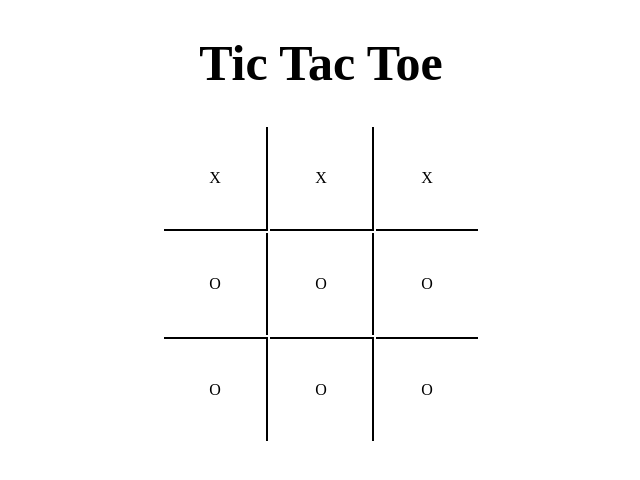
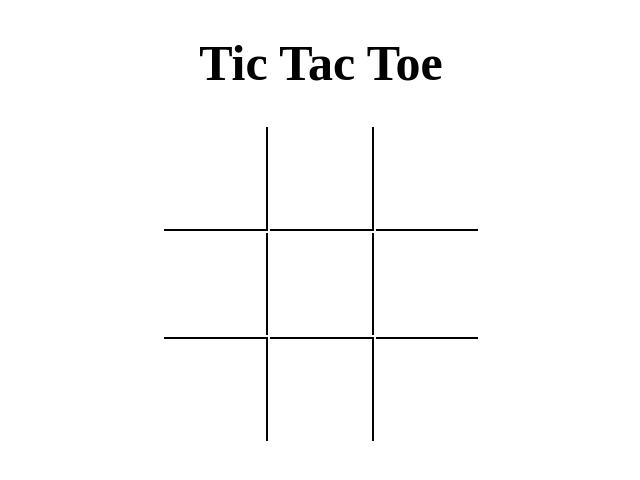
Before and after one commit to onahump/The-web-development-course, a plain HTML site: page CSS_intermediate/Tic_Tac_Toe_Example/tic_tac_toe.html in a window 1280 px wide. Shown: the whole page, without its empty margins (319-959 px from the left). Drawn offline with Linux system fonts and the light colour scheme.

Commit message:
Deliting text whitin tables

```diff
--- a/CSS_intermediate/Tic_Tac_Toe_Example/tic_tac_toe.html
+++ b/CSS_intermediate/Tic_Tac_Toe_Example/tic_tac_toe.html
@@ -10,19 +10,19 @@
 
 	<table>
 		<tr>
-			<td class="a">X</td>
-			<td class="b">X</td>
-			<td class="c">X</td>
+			<td class="a"></td>
+			<td class="b"></td>
+			<td class="c"></td>
 		</tr>
 		<tr>
-			<td class="d">O</td>
-			<td class="e">O</td>
-			<td class="f">O</td>
+			<td class="d"></td>
+			<td class="e"></td>
+			<td class="f"></td>
 		</tr>
 		<tr>
-			<td class="g">O</td>
-			<td class="h">O</td>
-			<td class="i">O</td>
+			<td class="g"></td>
+			<td class="h"></td>
+			<td class="i"></td>
 		</tr>
 	</table>
 
```
